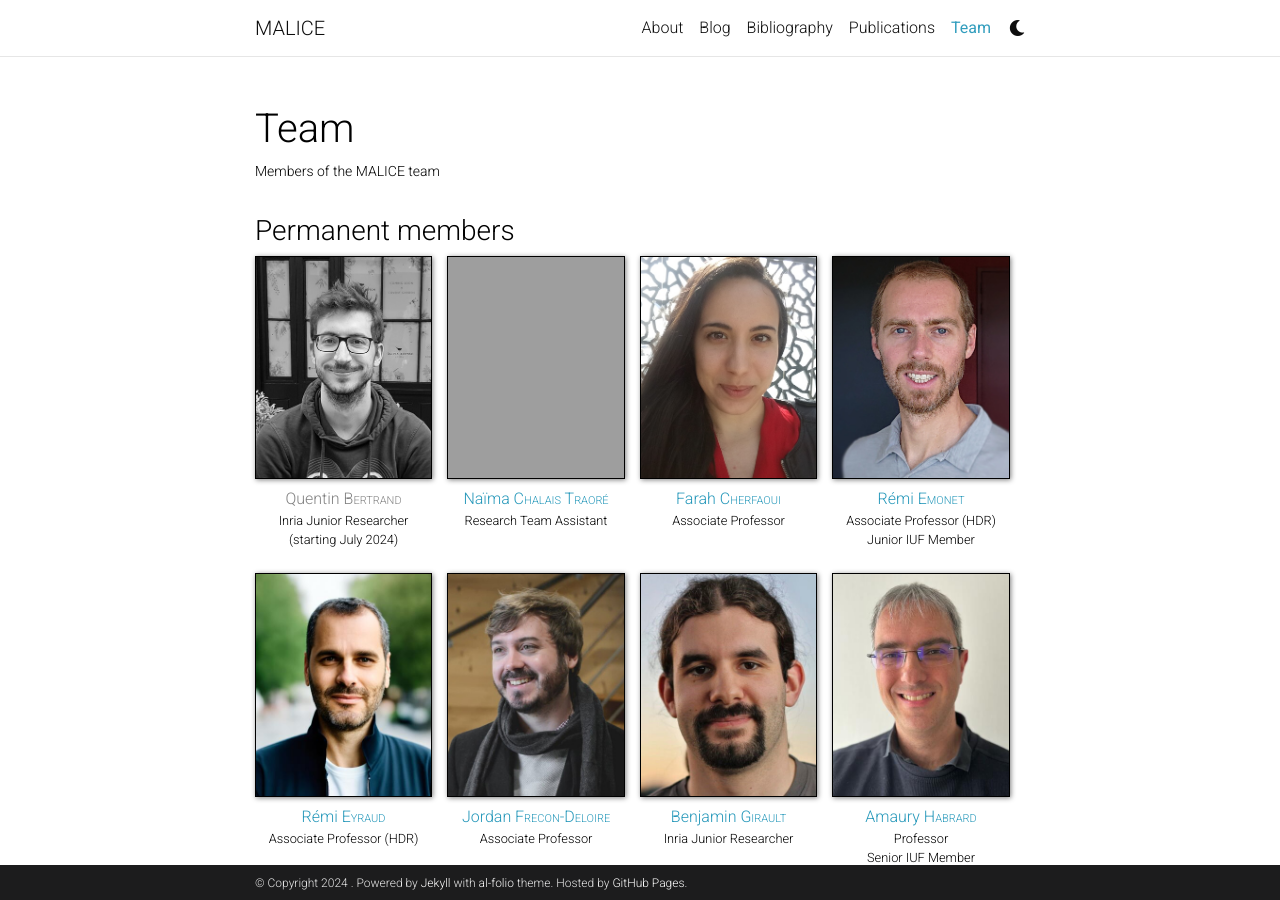
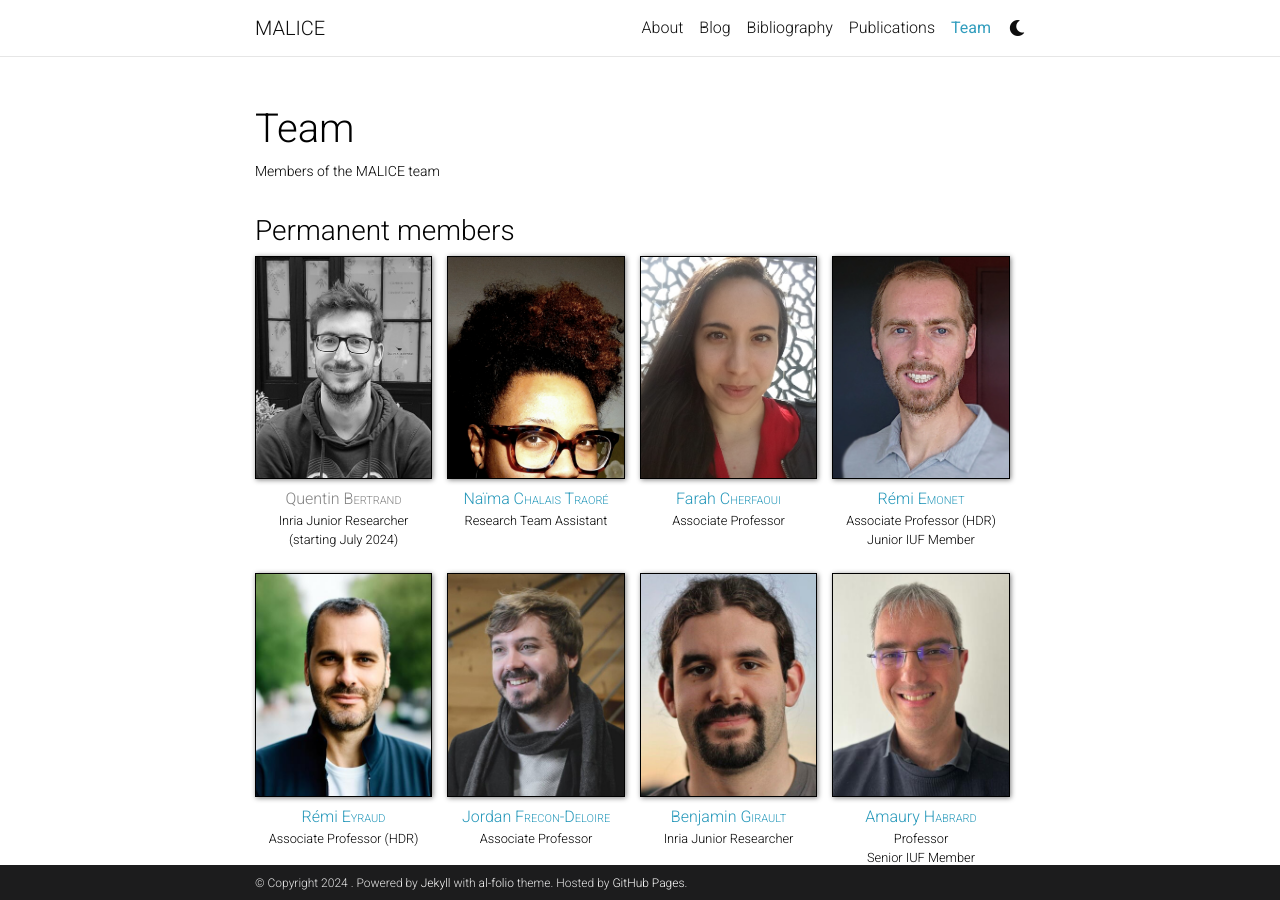
Before and after one commit to labhc-malice/labhc-malice.github.io, a Jekyll site: the page built from _pages/team.md, in a window 1280 px wide and 900 px high. Built offline with Jekyll 4.4.1, drawn with Linux system fonts in a browser that asks for light colours; comment, search, counter and statistics services are not loaded; a style sheet for code colours, icons or effects is not loaded.

Commit message:
add naima

```diff
--- a/_data/faculty.yml
+++ b/_data/faculty.yml
@@ -50,3 +50,4 @@
 - firstname: Naïma
   lastname: Chalais Traoré
   title: Research Team Assistant
+  photo: naima-chalais.jpg
```
Also changed, not shown: assets/img/people/naima-chalais.jpg (added).
